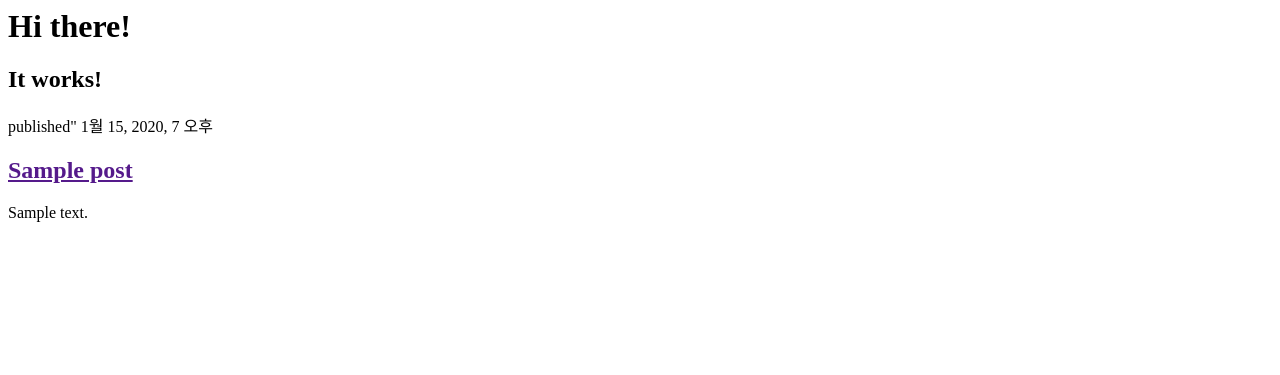
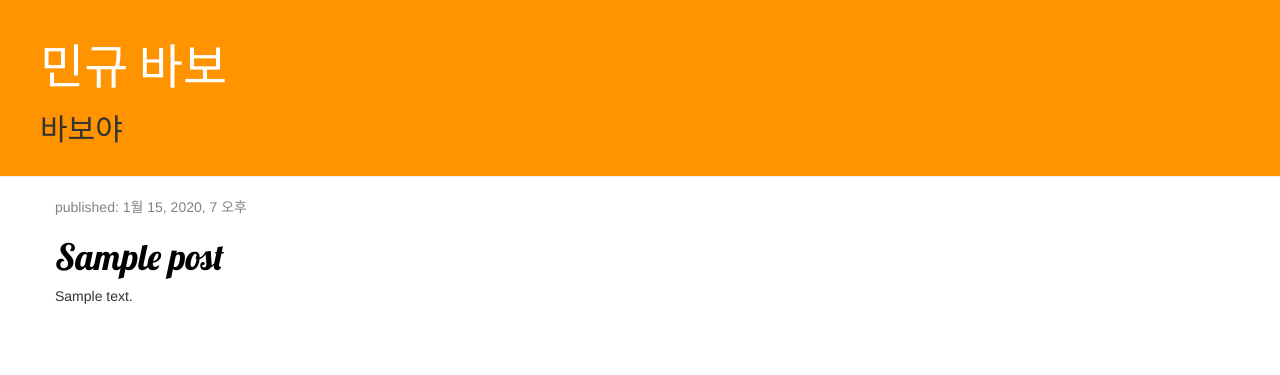
Before and after one commit to holenet/my-first-blog, a Django app: template blog/templates/blog/post_list.html in a window 1280 px wide. Shown: the top 375 px of the page. Run offline with Django 3.2, Linux system fonts and the light colour scheme; the template is opened without the code that fills it: values that come from a table or form of the project are taken from there, others are empty; tables that the repository leaves empty hold one stand-in row (values such as "Sample post"); some libraries are stand-ins or nearby versions.

Commit message:
Added view and template for detailed blog post as wellas CSS for the site.

```diff
--- /dev/null
+++ b/blog/static/css/blog.css
@@ -0,0 +1,46 @@
+.page-header {
+	background-color: #ff9400;
+	margin-top: 0;
+	padding: 20px 20px 20px 40px;
+}
+
+.page-header h1, .page-header h1 a, .page-header h1 a:visited, .page-header h1 a:active {
+	color: #ffffff;
+	font-size: 36pt;
+	text-decoration: none;
+}
+
+.content {
+	margin-left: 40px;
+}
+
+h1, h2, h3, h4 {
+	font-family: 'Lobster', cursive;
+}
+
+.date {
+	color: #828282;
+}
+
+.save {
+	float: right;
+}
+
+.post-form textarea, .post-form input {
+	width: 100%;
+}
+
+.top-menu, .top-menu:hover, .top-menu:visited {
+	color: #ffffff;
+	float: right;
+	font-size: 26pt;
+	margin-right: 20px;
+}
+
+.post {
+	margin-bottom: 70px;
+}
+
+.post h1 a, .post h1 a:visited {
+	color: #000000;
+}
--- /dev/null
+++ b/blog/templates/blog/base.html
@@ -0,0 +1,29 @@
+{% load staticfiles %}
+
+<html>
+	<head>
+		<title>ㅋㅋㅋㅋㅋㅋㅋㅋㅋㅋㅋㅋㅋㅋㅋㅋㅋㅋㅋㅋㅋㅋ</title>
+
+		<link rel="stylesheet" href="//maxcdn.bootstrapcdn.com/bootstrap/3.2.0/css/bootstrap.min.css">
+		<link rel="stylesheet" href="//maxcdn.bootstrapcdn.com/bootstrap/3.2.0/css/bootstrap-theme.min.css">
+		<link rel="stylesheet" href="{% static 'css/blog.css' %}">
+
+		<link href="//fonts.googleapis.com/css?family=Lobster&subset=latin,latin-ext" rel="stylesheet" type="text/css">
+	</head>
+
+	<body>
+		<div class="page-header">
+			<h1>민규 바보</h1>
+			<h2>바보야</h2>
+		</div>
+
+		<div class="content container">
+			<div class="row">
+				<div class="col-md-8">
+				{% block content %}
+				{% endblock %}
+				</div>
+			</div>
+		</div>
+	</body>
+</html>
--- a/blog/templates/blog/post_list.html
+++ b/blog/templates/blog/post_list.html
@@ -1,17 +1,13 @@
-<html>
-	<head>
-		<title>holenet's blog</title>
-	</head>
+{% extends 'blog/base.html' %}
 
-	<body>
-		<h1>Hi there!</h1>
-		<h2>It works!</h2>
-		{% for post in posts %}
-		<div>
-			<p>published" {{ post.published_date }}</p>
-			<h2><a href="">{{ post.title }}</a></h2>
+{% block content %}
+	{% for post in posts %}
+		<div class="post">
+			<div class="date">
+				<p>published: {{ post.published_date }}</p>
+			</div>
+			<h1><a href="{% url 'post_detail' post_id=post.pk %}">{{ post.title }}</a></h1>
 			<p>{{ post.text|linebreaksbr }}</p>
 		</div>
-		{% endfor %}
-	</body>
-</html>
+	{% endfor %}
+{% endblock %}
--- a/blog/urls.py
+++ b/blog/urls.py
@@ -3,4 +3,5 @@ from . import views
 
 urlpatterns = [
 	url(r'^$', views.post_list, name='post_list'),
+	url(r'^post/(?P<post_id>[0-9]+)/$', views.post_detail, name='post_detail'),
 ]
--- a/blog/views.py
+++ b/blog/views.py
@@ -1,7 +1,11 @@
-from django.shortcuts import render
+from django.shortcuts import render, get_object_or_404
 from django.utils import timezone
 from .models import Post
 
 def post_list(request):
 	posts = Post.objects.filter(published_date__lte=timezone.now()).order_by('published_date')
 	return render(request, 'blog/post_list.html', {'posts': posts})
+
+def post_detail(request, post_id):
+	post = get_object_or_404(Post, pk=post_id)
+	return render(request, 'blog/post_detail.html', {'post': post})
```
Also changed, not shown: blog/templates/blog/post_detail.html (added, +13 -0 lines).
